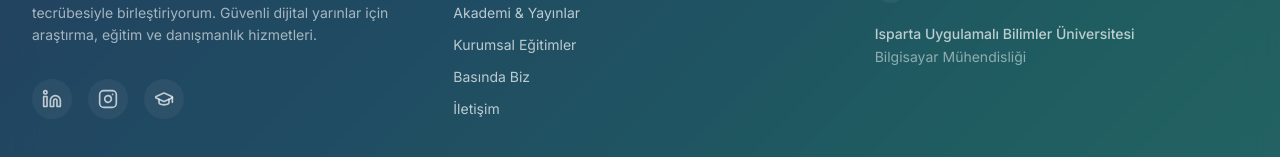
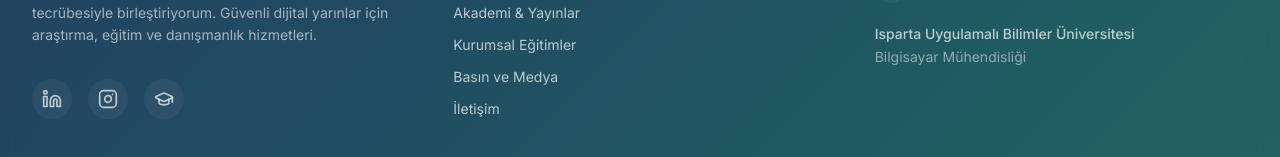
Before and after one commit to snmmdogann/aasweb, a Next.js app: page /basinda-biz in a window 1280 px wide. Shown: the part 2748-2905 px from the top of the page. Built offline with nearby package versions, Linux system fonts and the light colour scheme.

Commit message:
yazi duzeltildi.

```diff
--- a/components/layout/Footer.tsx
+++ b/components/layout/Footer.tsx
@@ -41,7 +41,7 @@ export function Footer() {
               <Link href="/hakkimda" className="w-fit hover:text-white hover:drop-shadow-[0_0_8px_rgba(255,255,255,0.8)] transition-all">Hakkımda</Link>
               <Link href="/akademi" className="w-fit hover:text-white hover:drop-shadow-[0_0_8px_rgba(255,255,255,0.8)] transition-all">Akademi & Yayınlar</Link>
               <Link href="/#egitimler" className="w-fit hover:text-white hover:drop-shadow-[0_0_8px_rgba(255,255,255,0.8)] transition-all">Kurumsal Eğitimler</Link>
-              <Link href="/basinda-biz" className="w-fit hover:text-white hover:drop-shadow-[0_0_8px_rgba(255,255,255,0.8)] transition-all">Basında Biz</Link>
+              <Link href="/basinda-biz" className="w-fit hover:text-white hover:drop-shadow-[0_0_8px_rgba(255,255,255,0.8)] transition-all">Basın ve Medya</Link>
               <Link href="/iletisim" className="w-fit hover:text-white hover:drop-shadow-[0_0_8px_rgba(255,255,255,0.8)] transition-all">İletişim</Link>
             </nav>
           </div>
--- a/components/layout/SearchModal.tsx
+++ b/components/layout/SearchModal.tsx
@@ -12,7 +12,7 @@ const staticPages = [
   { id: 'page-home', title: 'Ana Sayfa', type: 'SAYFA', href: '/' },
   { id: 'page-about', title: 'Hakkımda', type: 'SAYFA', href: '/hakkimda' },
   { id: 'page-akademi', title: 'Akademi', type: 'SAYFA', href: '/akademi' },
-  { id: 'page-basinda', title: 'Basında Biz', type: 'SAYFA', href: '/basinda-biz' },
+  { id: 'page-basinda', title: 'Basın ve Medya', type: 'SAYFA', href: '/basinda-biz' },
   { id: 'page-iletisim', title: 'İletişim', type: 'SAYFA', href: '/iletisim' },
 ];
 
```
Also changed, not shown: data/press.ts (+0 -7 lines).
